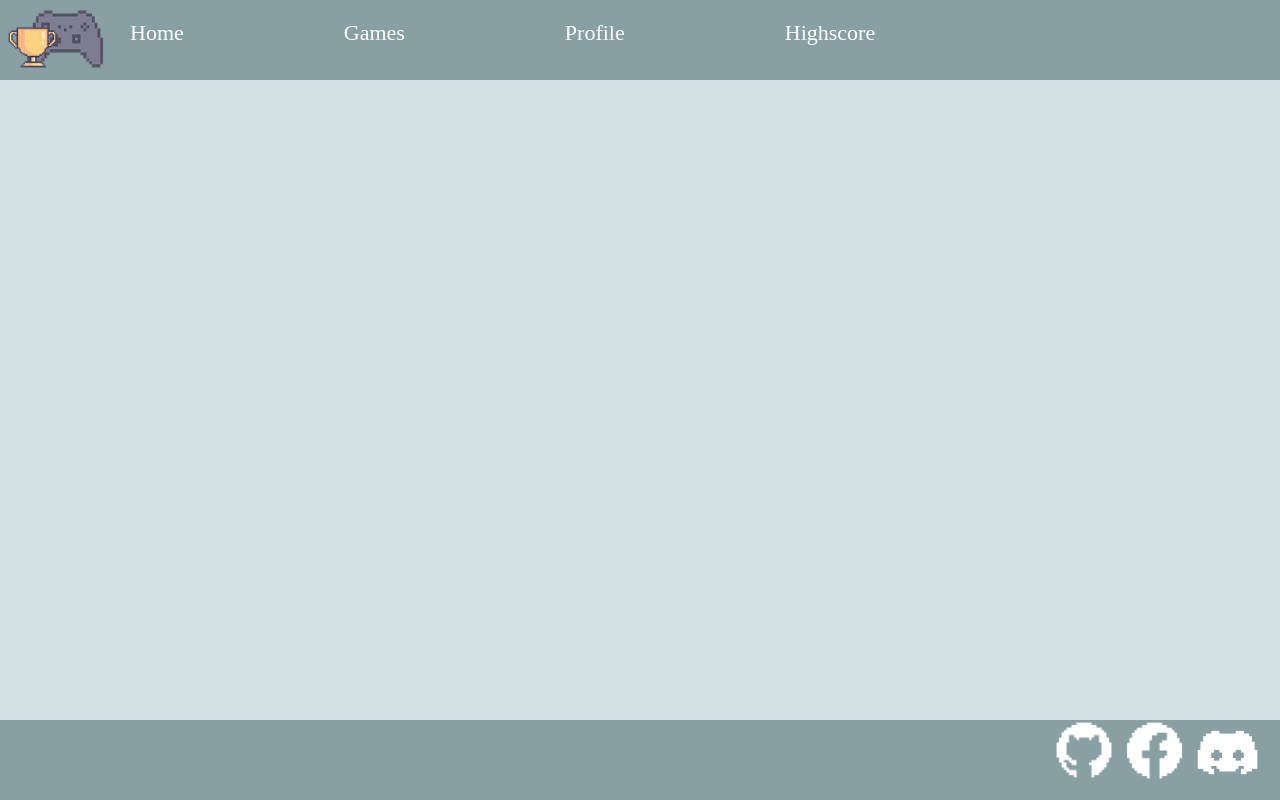
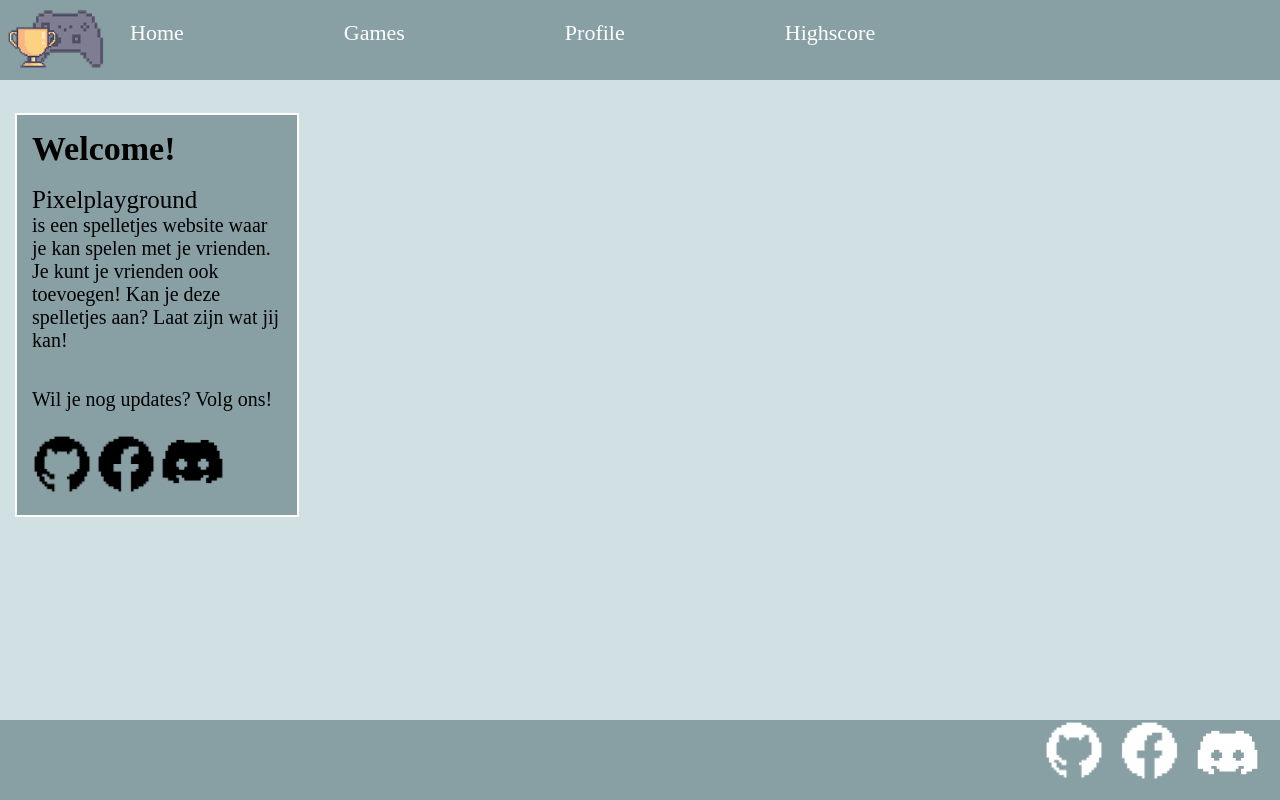
Before and after one commit to LO4E-SWD1-Pixel-Playground/GR4-tyra-bingyi, a PHP site: page / in a window 1280 px wide. Run offline with PHP 8.4, Linux system fonts and the light colour scheme.

Commit message:
added 1 box

```diff
--- a/Pixelplayground/CSS/stylesheet.css
+++ b/Pixelplayground/CSS/stylesheet.css
@@ -50,14 +50,40 @@ a:hover{
 .logo{
     margin-top: -80px;
 }
+
 /* MAIN */
+#box1{
+    background-color: #88A0A4;
+    border: 2px solid #FFFFFF;
+    width: 280px;
+    height: 400px;
+    margin: 15px;
+}
 
+#box2{
 
+}
+
+.letter{
+    margin: 15px;
+}
+
+h1{
+    font-size: 34px;
+}
+
+.paragraph{
+    font-size: 25px;
+}
+
+p{
+    font-size: 20px;
+}
 
 /* FOOTER */
 .social{
     display: flex;
     flex-direction: row-reverse;
-    gap: 10px;
+    gap: 15px;
     margin-right: 20px;
 }
--- a/Pixelplayground/index.html
+++ b/Pixelplayground/index.html
@@ -32,7 +32,27 @@
 
 
         <main>
-            <article>
+            <br>
+            <article id="box1">
+                <section class="letter">
+                    <h1>Welcome!</h1>
+                    <br>
+                <p class="paragraph">Pixelplayground</p>
+                <p>is een spelletjes website  waar je kan
+                    spelen met je vrienden.
+                    Je kunt je vrienden ook toevoegen!
+                    Kan je deze spelletjes aan?
+                    Laat zijn wat jij kan!</p>
+                    <br><br>
+                <p>Wil je nog updates? Volg ons!</p>
+                    <br>
+                    <a href="#"><img src="IMG/pixel_github.png" height="60px" width="60px"></a>
+                    <a href="#"><img src="IMG/pixel_facebook-round.png" height="60px" width="60px"></a>
+                    <a href="#"><img src="IMG/pixel_discord.png" height="65px" width="65px"></a>
+                </section>
+            </article>
+
+            <article id="box2">
 
             </article>
         </main>
```
